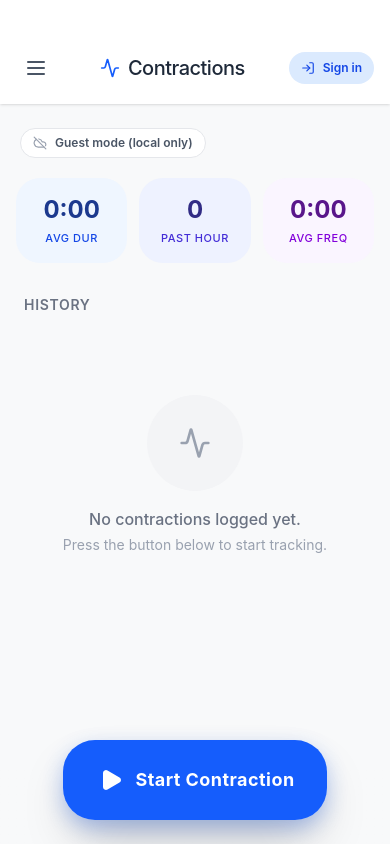
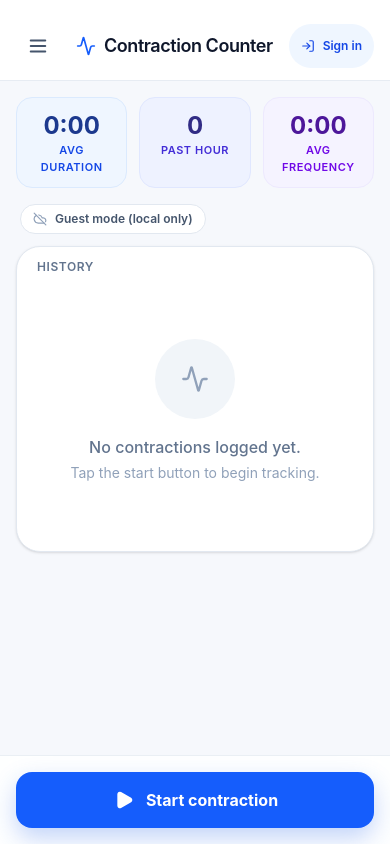
Before and after one commit to rileygramlich/ContractionCounter, a React (Vite) app: page / in a window 390 px wide. Built offline with nearby package versions, Linux system fonts and the light colour scheme; no server answers.

Commit message:
feat(ui): responsive material-style redesign and pages/firebase setup improvements

```diff
--- a/src/App.tsx
+++ b/src/App.tsx
@@ -235,40 +235,50 @@ export default function App() {
     !isTracking && lastContraction && lastContraction.endTime !== null ? now - lastContraction.endTime : null;
 
   return (
-    <div className="min-h-screen bg-[#F8F9FA] text-gray-800 font-sans flex flex-col w-full max-w-md mx-auto shadow-2xl relative overflow-hidden">
-      <header className="bg-white px-4 pt-12 pb-4 flex justify-between items-center shadow-sm z-20 sticky top-0">
-        <button className="p-2 hover:bg-gray-100 rounded-full transition-colors text-gray-600" aria-label="Menu">
-          <Menu size={24} />
+    <div className="min-h-screen bg-[#F6F8FC] text-slate-800 font-sans">
+      <header className="sticky top-0 z-20 border-b border-slate-200/80 bg-white/95 backdrop-blur">
+        <div className="mx-auto flex w-full max-w-6xl items-center justify-between gap-3 px-4 pb-3 pt-6 md:px-6 md:pt-8">
+          <button
+            className="grid h-11 w-11 place-items-center rounded-full text-slate-600 transition-colors hover:bg-slate-100"
+            aria-label="Menu"
+          >
+            <Menu size={22} />
           </button>
-        <h1 className="text-xl font-medium tracking-tight text-gray-800 flex items-center gap-2">
+
+          <h1 className="flex items-center gap-2 text-lg font-semibold tracking-tight text-slate-900 md:text-2xl">
             <Activity size={20} className="text-blue-600" />
-          Contractions
+            Contraction Counter
           </h1>
 
           {firebaseEnabled ? (
             user ? (
               <button
                 onClick={handleSignOut}
-              className="px-3 py-2 rounded-full text-xs font-semibold bg-gray-100 text-gray-700 hover:bg-gray-200 transition-colors flex items-center gap-2"
+                className="inline-flex min-h-11 items-center gap-2 rounded-full bg-slate-100 px-3 py-2 text-xs font-semibold text-slate-700 transition-colors hover:bg-slate-200 md:text-sm"
               >
                 <LogOut size={14} /> Sign out
               </button>
             ) : (
               <button
                 onClick={handleGoogleSignIn}
-              className="px-3 py-2 rounded-full text-xs font-semibold bg-blue-100 text-blue-700 hover:bg-blue-200 transition-colors flex items-center gap-2"
+                className="inline-flex min-h-11 items-center gap-2 rounded-full bg-blue-50 px-3 py-2 text-xs font-semibold text-blue-700 transition-colors hover:bg-blue-100 md:text-sm"
               >
                 <LogIn size={14} /> Sign in
               </button>
             )
           ) : (
-          <span className="text-[10px] uppercase tracking-wide text-amber-600 font-bold">Firebase not configured</span>
+            <span className="text-[10px] font-bold uppercase tracking-wide text-amber-600 md:text-xs">
+              Firebase not configured
+            </span>
           )}
+        </div>
       </header>
 
-      <main className="flex-1 overflow-y-auto px-4 pt-6 pb-32 scrollbar-hide">
-        <div className="mb-5 px-1">
-          <div className="inline-flex items-center gap-2 text-xs font-semibold rounded-full px-3 py-1.5 bg-white border border-gray-200 text-gray-600">
+      <main className="mx-auto w-full max-w-6xl px-4 pb-32 pt-4 md:px-6 md:pb-8 md:pt-6">
+        <div className="grid gap-4 lg:grid-cols-[minmax(0,1fr)_340px] lg:gap-6">
+          <section className="order-2 lg:order-1">
+            <div className="mb-3 px-1">
+              <div className="inline-flex flex-wrap items-center gap-2 rounded-full border border-slate-200 bg-white px-3 py-1.5 text-xs font-semibold text-slate-600">
                 {authLoading || dataLoading ? (
                   <>
                     <LoaderCircle size={14} className="animate-spin" /> Syncing...
@@ -279,50 +289,30 @@ export default function App() {
                   </>
                 ) : (
                   <>
-                <CloudOff size={14} className="text-gray-400" /> Guest mode (local only)
+                    <CloudOff size={14} className="text-slate-400" /> Guest mode (local only)
                   </>
                 )}
               </div>
-          {statusError && <p className="text-xs text-rose-600 font-medium mt-2">{statusError}</p>}
+              {statusError && <p className="mt-2 text-xs font-medium text-rose-600">{statusError}</p>}
             </div>
 
-        <div className="grid grid-cols-3 gap-3 mb-8">
-          <div className="bg-blue-50 rounded-3xl p-4 flex flex-col items-center justify-center text-center">
-            <span className="text-2xl font-bold text-blue-900 mb-1">
-              {stats.avgDuration > 0 ? formatMinSec(stats.avgDuration) : '0:00'}
-            </span>
-            <span className="text-[11px] font-medium text-blue-700 uppercase tracking-wider">Avg Dur</span>
-          </div>
-
-          <div className="bg-indigo-50 rounded-3xl p-4 flex flex-col items-center justify-center text-center">
-            <span className="text-2xl font-bold text-indigo-900 mb-1">{stats.pastHourCount}</span>
-            <span className="text-[11px] font-medium text-indigo-700 uppercase tracking-wider">Past Hour</span>
-          </div>
-
-          <div className="bg-purple-50 rounded-3xl p-4 flex flex-col items-center justify-center text-center">
-            <span className="text-2xl font-bold text-purple-900 mb-1">
-              {stats.avgFrequency > 0 ? formatMinSec(stats.avgFrequency) : '0:00'}
-            </span>
-            <span className="text-[11px] font-medium text-purple-700 uppercase tracking-wider">Avg Freq</span>
-          </div>
-        </div>
-
-        <h2 className="text-sm font-semibold text-gray-500 uppercase tracking-wider mb-4 px-2">History</h2>
-
             {is411 && (
-          <div className="bg-emerald-100 border-2 border-emerald-400 text-emerald-900 rounded-3xl p-5 mb-6 flex items-start gap-4 shadow-[0_8px_20px_rgba(16,185,129,0.15)] transition-all">
-            <div className="bg-emerald-500 text-white p-2 rounded-full shadow-sm shrink-0">
-              <CheckCircle size={24} />
+              <div className="mb-4 flex items-start gap-3 rounded-2xl border border-emerald-300 bg-emerald-50 p-4 text-emerald-950 shadow-sm">
+                <div className="shrink-0 rounded-full bg-emerald-500 p-2 text-white">
+                  <CheckCircle size={20} />
                 </div>
                 <div>
-              <h3 className="font-bold text-lg mb-1">4-1-1 Rule Reached!</h3>
-              <p className="text-sm font-medium opacity-90 leading-snug">
-                Contractions have been ~4 mins apart, lasting ~1 min, for over an hour. It's time to call the doctor
-                or head to the hospital!
+                  <h3 className="text-base font-bold">4-1-1 Rule Reached</h3>
+                  <p className="text-sm">
+                    Contractions are near 4 mins apart, lasting about 1 min, for over an hour. Time to call your
+                    doctor or head to the hospital.
                   </p>
                 </div>
               </div>
             )}
+
+            <div className="rounded-3xl border border-slate-200 bg-white p-3 shadow-sm md:p-4">
+              <h2 className="mb-2 px-2 text-xs font-semibold uppercase tracking-wider text-slate-500">History</h2>
 
               {displayContractions.length > 0 ? (
                 <div className="flex flex-col">
@@ -335,38 +325,40 @@ export default function App() {
                     return (
                       <React.Fragment key={c.id}>
                         <div
-                    className={`bg-white rounded-[28px] p-5 shadow-sm border ${
-                      c.endTime === null ? 'border-rose-200 shadow-rose-100' : 'border-gray-100'
-                    } flex items-center justify-between transition-all z-10 relative`}
+                          className={`relative z-10 flex items-center justify-between rounded-2xl border p-4 transition-all md:p-5 ${
+                            c.endTime === null
+                              ? 'border-rose-200 bg-rose-50/70 shadow-[0_8px_24px_rgba(244,63,94,0.08)]'
+                              : 'border-slate-200 bg-white'
+                          }`}
                         >
                           <div
-                      className={`w-12 h-12 rounded-full flex items-center justify-center text-lg font-bold ${
-                        c.endTime === null ? 'bg-rose-100 text-rose-700' : 'bg-gray-100 text-gray-600'
+                            className={`grid h-11 w-11 shrink-0 place-items-center rounded-full text-base font-bold md:h-12 md:w-12 md:text-lg ${
+                              c.endTime === null ? 'bg-rose-100 text-rose-700' : 'bg-slate-100 text-slate-600'
                             }`}
                           >
                             {nodeNumber}
                           </div>
 
-                    <div className="flex-1 px-4">
-                      <div className="text-xl font-bold text-gray-800">
+                          <div className="min-w-0 flex-1 px-3 md:px-4">
+                            <div className="text-lg font-bold text-slate-900 md:text-xl">
                               {formatMinSec(durationMs)}
-                        {c.endTime === null && <span className="text-rose-500 animate-pulse ml-1">●</span>}
+                              {c.endTime === null && <span className="ml-1 text-rose-500 animate-pulse">●</span>}
                             </div>
-                      <div className="text-sm text-gray-500 font-medium">Started {formatTimeOfDay(c.startTime)}</div>
+                            <div className="truncate text-sm font-medium text-slate-500">Started {formatTimeOfDay(c.startTime)}</div>
                           </div>
 
-                    <div className="text-right flex flex-col items-end">
-                      <div className="text-lg font-semibold text-gray-700">{frequencyStr}</div>
-                      <div className="text-[11px] text-gray-400 font-medium uppercase tracking-wider mt-1">Freq</div>
+                          <div className="text-right">
+                            <div className="text-base font-semibold text-slate-700 md:text-lg">{frequencyStr}</div>
+                            <div className="mt-1 text-[11px] font-medium uppercase tracking-wider text-slate-400">Freq</div>
                           </div>
                         </div>
 
                         {prevContraction && prevContraction.endTime !== null && (
-                    <div className="flex justify-center items-center py-2 relative -my-1 z-0">
-                      <div className="absolute top-0 bottom-0 w-0.5 bg-gray-200"></div>
-                      <div className="bg-white text-gray-500 text-xs font-medium px-4 py-1.5 rounded-full border border-gray-200 z-10 shadow-sm flex items-center gap-1">
-                        <span className="text-gray-400">Rest:</span>
-                        <span className="font-bold text-gray-700">
+                          <div className="relative -my-1 flex items-center justify-center py-2">
+                            <div className="absolute bottom-0 top-0 w-0.5 bg-slate-200" />
+                            <div className="z-10 flex items-center gap-1 rounded-full border border-slate-200 bg-white px-3 py-1 text-xs font-medium text-slate-500 shadow-sm">
+                              <span className="text-slate-400">Rest:</span>
+                              <span className="font-bold text-slate-700">
                                 {formatMinSec(c.startTime - prevContraction.endTime)}
                               </span>
                             </div>
@@ -377,46 +369,78 @@ export default function App() {
                   })}
                 </div>
               ) : (
-          <div className="flex flex-col items-center justify-center py-16 text-center">
-            <div className="w-24 h-24 bg-gray-100 rounded-full flex items-center justify-center mb-4">
-              <Activity size={32} className="text-gray-400" />
+                <div className="flex flex-col items-center justify-center py-14 text-center">
+                  <div className="mb-4 grid h-20 w-20 place-items-center rounded-full bg-slate-100">
+                    <Activity size={28} className="text-slate-400" />
                   </div>
-            <p className="text-gray-500 font-medium">No contractions logged yet.</p>
-            <p className="text-gray-400 text-sm mt-1">Press the button below to start tracking.</p>
+                  <p className="font-medium text-slate-500">No contractions logged yet.</p>
+                  <p className="mt-1 text-sm text-slate-400">Tap the start button to begin tracking.</p>
                 </div>
               )}
-      </main>
+            </div>
+          </section>
 
-      <div className="absolute bottom-0 left-0 w-full p-6 bg-gradient-to-t from-[#F8F9FA] via-[#F8F9FA] to-transparent flex flex-col items-center justify-end z-30 pointer-events-none">
+          <aside className="order-1 lg:order-2 lg:sticky lg:top-24 lg:self-start">
+            <div className="grid grid-cols-3 gap-3 lg:grid-cols-1">
+              <div className="rounded-2xl border border-blue-100 bg-blue-50 p-3 text-center lg:p-4">
+                <div className="text-2xl font-bold text-blue-900">{stats.avgDuration > 0 ? formatMinSec(stats.avgDuration) : '0:00'}</div>
+                <div className="text-[11px] font-semibold uppercase tracking-wider text-blue-700">Avg duration</div>
+              </div>
+              <div className="rounded-2xl border border-indigo-100 bg-indigo-50 p-3 text-center lg:p-4">
+                <div className="text-2xl font-bold text-indigo-900">{stats.pastHourCount}</div>
+                <div className="text-[11px] font-semibold uppercase tracking-wider text-indigo-700">Past hour</div>
+              </div>
+              <div className="rounded-2xl border border-violet-100 bg-violet-50 p-3 text-center lg:p-4">
+                <div className="text-2xl font-bold text-violet-900">{stats.avgFrequency > 0 ? formatMinSec(stats.avgFrequency) : '0:00'}</div>
+                <div className="text-[11px] font-semibold uppercase tracking-wider text-violet-700">Avg frequency</div>
+              </div>
+            </div>
+
+            <div className="mt-4 hidden rounded-3xl border border-slate-200 bg-white p-4 shadow-sm lg:block">
               {timeSinceLastStop !== null && (
-          <div className="mb-4 bg-white/90 backdrop-blur-md px-6 py-2 rounded-full shadow-sm border border-gray-200 text-center pointer-events-auto">
-            <span className="text-[11px] font-bold text-gray-500 uppercase tracking-widest">Resting Time</span>
-            <div className="text-xl font-bold text-gray-800 tabular-nums leading-tight">
+                <div className="mb-4 rounded-2xl border border-slate-200 bg-slate-50 px-4 py-3 text-center">
+                  <span className="text-[11px] font-bold uppercase tracking-widest text-slate-500">Resting Time</span>
+                  <div className="text-2xl font-bold leading-tight text-slate-900 tabular-nums">
                     {formatMinSec(timeSinceLastStop)}
                   </div>
                 </div>
               )}
 
-        <div className="pointer-events-auto shadow-2xl rounded-[32px]">
               <button
                 onClick={handleToggle}
-            className={`h-20 px-8 rounded-[32px] flex items-center justify-center gap-3 transition-all duration-300 ${
+                className={`inline-flex min-h-14 w-full items-center justify-center gap-3 rounded-2xl px-6 py-3 text-base font-bold text-white transition-all ${
                   isTracking
-                ? 'bg-rose-500 hover:bg-rose-600 shadow-[0_8px_20px_rgba(244,63,94,0.3)] text-white'
-                : 'bg-blue-600 hover:bg-blue-700 shadow-[0_8px_20px_rgba(37,99,235,0.3)] text-white'
+                    ? 'bg-rose-500 hover:bg-rose-600 shadow-[0_10px_24px_rgba(244,63,94,0.28)]'
+                    : 'bg-blue-600 hover:bg-blue-700 shadow-[0_10px_24px_rgba(37,99,235,0.28)]'
                 }`}
               >
-            {isTracking ? (
-              <>
-                <Square className="fill-current" size={24} />
-                <span className="text-lg font-bold tracking-wide">Stop Timer</span>
-              </>
-            ) : (
-              <>
-                <Play className="fill-current ml-1" size={24} />
-                <span className="text-lg font-bold tracking-wide">Start Contraction</span>
-              </>
+                {isTracking ? <Square className="fill-current" size={20} /> : <Play className="ml-0.5 fill-current" size={20} />}
+                <span>{isTracking ? 'Stop timer' : 'Start contraction'}</span>
+              </button>
+            </div>
+          </aside>
+        </div>
+      </main>
+
+      <div className="pointer-events-none fixed bottom-0 left-0 right-0 z-30 border-t border-slate-200/70 bg-white/90 p-4 backdrop-blur lg:hidden" style={{ paddingBottom: 'max(1rem, env(safe-area-inset-bottom))' }}>
+        <div className="mx-auto w-full max-w-6xl">
+          {timeSinceLastStop !== null && (
+            <div className="mb-3 rounded-full border border-slate-200 bg-white px-5 py-2 text-center shadow-sm pointer-events-auto">
+              <span className="text-[11px] font-bold uppercase tracking-widest text-slate-500">Resting Time</span>
+              <div className="text-xl font-bold leading-tight text-slate-900 tabular-nums">{formatMinSec(timeSinceLastStop)}</div>
+            </div>
           )}
+
+          <button
+            onClick={handleToggle}
+            className={`pointer-events-auto inline-flex min-h-14 w-full items-center justify-center gap-3 rounded-2xl px-6 py-3 text-base font-bold text-white transition-all ${
+              isTracking
+                ? 'bg-rose-500 hover:bg-rose-600 shadow-[0_10px_24px_rgba(244,63,94,0.28)]'
+                : 'bg-blue-600 hover:bg-blue-700 shadow-[0_10px_24px_rgba(37,99,235,0.28)]'
+            }`}
+          >
+            {isTracking ? <Square className="fill-current" size={20} /> : <Play className="ml-0.5 fill-current" size={20} />}
+            <span>{isTracking ? 'Stop timer' : 'Start contraction'}</span>
           </button>
         </div>
       </div>
--- a/src/index.css
+++ b/src/index.css
@@ -1,4 +1,8 @@
 @import 'tailwindcss';
+
+:root {
+  color-scheme: light;
+}
 
 html,
 body,
@@ -8,8 +12,11 @@ body,
 
 body {
   margin: 0;
-  font-family: Inter, ui-sans-serif, system-ui, -apple-system, Segoe UI, Roboto, Helvetica, Arial, sans-serif;
-  background: #f8f9fa;
+  font-family: 'Google Sans', Inter, ui-sans-serif, system-ui, -apple-system, Segoe UI, Roboto, Helvetica, Arial,
+    sans-serif;
+  background: #f6f8fc;
+  -webkit-font-smoothing: antialiased;
+  text-rendering: optimizeLegibility;
 }
 
 /* Utility used by the app */
--- a/vite.config.ts
+++ b/vite.config.ts
@@ -1,7 +1,9 @@
 import { defineConfig } from 'vite';
 import react from '@vitejs/plugin-react';
 
+const isGitHubPages = process.env.GITHUB_PAGES === 'true';
+
 export default defineConfig({
   plugins: [react()],
-  base: '/',
+  base: isGitHubPages ? '/ContractionCounter/' : '/',
 });
```
Also changed, not shown: 2 other files (tests, documents, lock files or other folders). Lines whose indentation alone changed are shown as unchanged.
